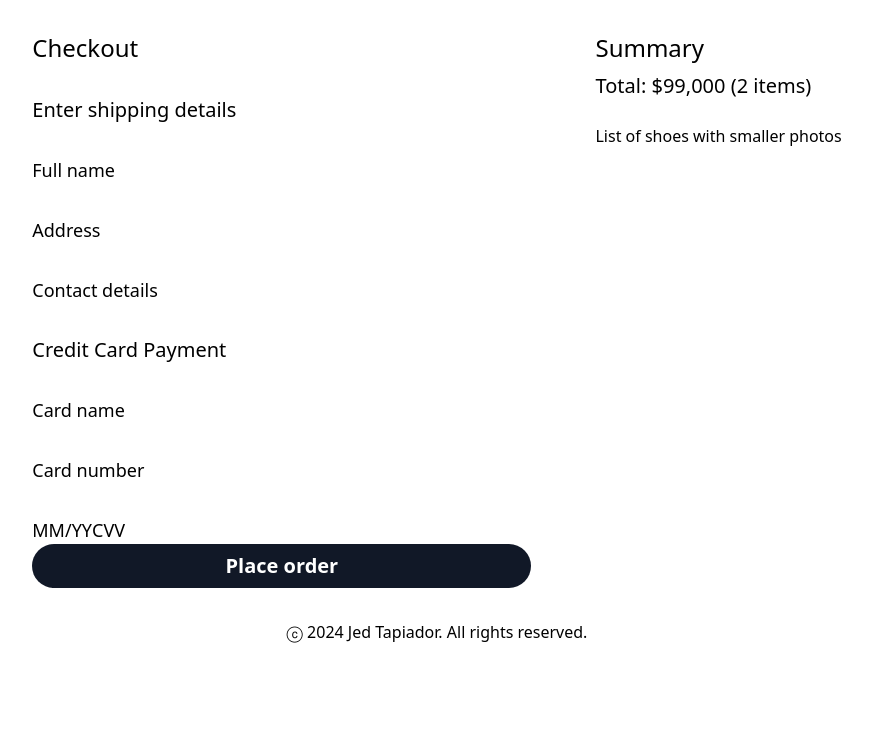
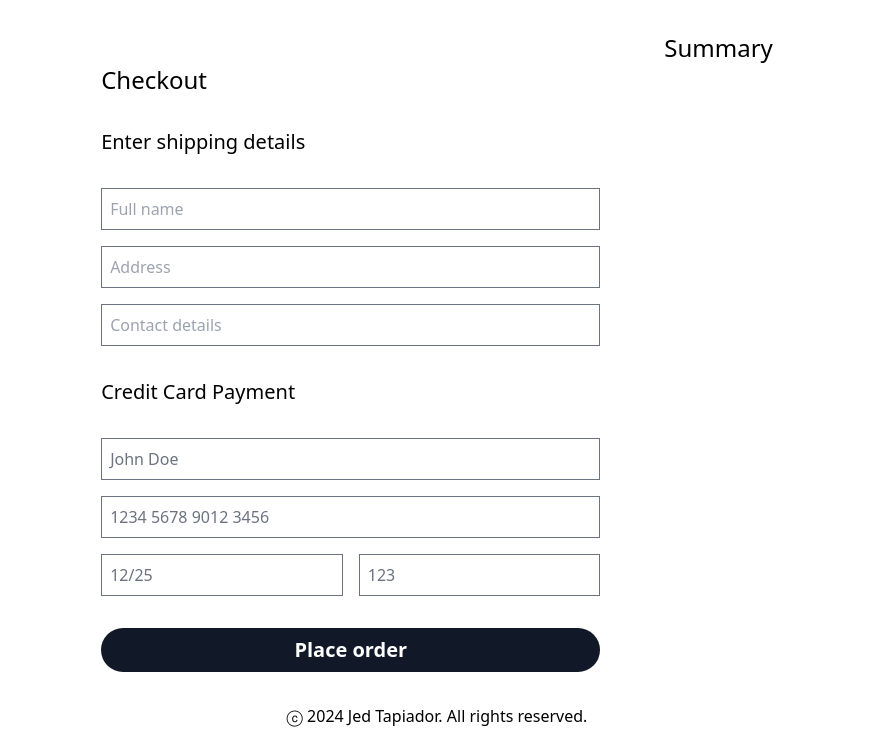
Before and after one commit to jedtap/shoe-store, a Django app: page /checkout/ in a window 1280 px wide. Shown: the part 100-844 px from the top of the page, without its empty margins (203-1075 px from the left). Before the commit the page ends 743 px from the top, so only its background shows below. Run offline with Django 3.2, Linux system fonts and the light colour scheme; some libraries are stand-ins or nearby versions.

Commit message:
display shoes on checkout. saving shipping details to database

```diff
--- a/core/admin.py
+++ b/core/admin.py
@@ -1,4 +1,6 @@
 from django.contrib import admin
 from .models import Shoe
+from .models import Order
 
 admin.site.register(Shoe)
+admin.site.register(Order)
--- a/core/static/checkout.js
+++ b/core/static/checkout.js
@@ -1,2 +1,58 @@
 const cartIcon = document.getElementById('cart-icon');
 cartIcon.classList.add('hidden');
+
+let cartItems = JSON.parse(localStorage.getItem('cartItems')) || [];
+
+fetch('/cart/', {
+    method: 'POST',
+    headers: {
+        'Content-Type': 'application/json',
+        'X-CSRFToken': getCSRF('csrftoken')
+    },
+    body: JSON.stringify({ cartItems: cartItems })
+})
+.then(response => response.json())
+.then(data => updateCart(data.shoes))
+
+function getCSRF(name) {
+    let csrf = null;
+    const cookies = document.cookie.split(';');
+    for (let i = 0; i < cookies.length; i++) {
+        const cookie = cookies[i].trim();
+        if (cookie.substring(0, name.length + 1) === (name + '=')) {
+            csrf = decodeURIComponent(cookie.substring(name.length + 1));
+            break;
+        }
+    }
+    return csrf;
+}
+
+function updateCart(shoes) {
+    const cartContainer = document.getElementById('cart-items-container');
+    const totalElement = document.getElementById('cart-total');
+    cartContainer.innerHTML = '';
+
+    let totalAmount = 0;
+
+    shoes.forEach(shoe => {
+        const shoeElement = document.createElement('div');
+        shoeElement.className = 'flex flex-row items-start space-x-4 space-y-4 md:items-center';
+        shoeElement.innerHTML = `
+            <img src="${shoe.image_url}" alt="${shoe.name}" class="w-24">
+            <div>
+                <h3 class="text-lg font-bold">${shoe.name}</h3>
+                <p class="text-gray-600">${shoe.shoe_type}</p>
+                <p class="text-gray-800">$${shoe.price_usd}</p>
+            </div>
+        `;
+        cartContainer.appendChild(shoeElement);
+        totalAmount += parseFloat(shoe.price_usd);
+    });
+
+    updateTotal(totalAmount);
+}
+
+function updateTotal(totalAmount) {
+    const totalElement = document.getElementById('cart-total');
+    totalElement.textContent = `Total: $${totalAmount} (${cartItems.length} items)`;
+}
--- a/core/templates/checkout.html
+++ b/core/templates/checkout.html
@@ -8,33 +8,38 @@
     <div class="flex flex-col-reverse md:flex-row justify-center items-start md:space-x-16">
 
         {% comment %} Column 1: Shipping and Payment details {% endcomment %}
-        <div class="space-y-8 w-full md:w-2/5">
-            <h1 class="text-2xl">Checkout</h1>
-            <h2 class="text-xl">Enter shipping details</h2>
-            <div class="text-lg">Full name</div>
-            <div class="text-lg">Address</div>
-            <div class="text-lg">Contact details</div>
+        <div class="w-full md:w-2/5">
+            <form method="post" action="{% url "new_order" %}" class="space-y-8">
+                {% csrf_token %}
 
-            <h2 class="text-xl">Credit Card Payment</h2>
-            <div class="text-lg">Card name</div>
-            <div class="text-lg">Card number</div>
-            <div class="flex">
-                <div class="text-lg">MM/YY</div>
-                <div class="text-lg">CVV</div>
-            </div>
+                <h1 class="text-2xl">Checkout</h1>
+                <h2 class="text-xl">Enter shipping details</h2>
+                <div class="space-y-4">
+                    <input type="text" name="name" placeholder="Full name" class="border border-gray-500 w-full p-2">
+                    <input type="text" name="address" placeholder="Address" class="border border-gray-500 w-full p-2">
+                    <input type="text" name="contact" placeholder="Contact details" class="border border-gray-500 w-full p-2">
+                </div>
 
-            <a href="{% url "home" %}" alt="home" class="text-xl hover:text-gray-800">
-                <button class="bg-gray-900 hover:bg-gray-500 text-white font-bold py-2 px-6 rounded-full w-full">
-                    Place order
-                </button>
-            </a>
+                <h2 class="text-xl">Credit Card Payment</h2>
+                <div class="space-y-4">
+                    <div class="border border-gray-500 text-gray-500 w-full p-2" readonly>John Doe</div>
+                    <div class="border border-gray-500 text-gray-500 w-full p-2" readonly>1234 5678 9012 3456</div>
+                    <div class="flex space-x-4">
+                        <div class="border border-gray-500 text-gray-500 w-full p-2" readonly>12/25</div>
+                        <div class="border border-gray-500 text-gray-500 w-full p-2" readonly>123</div>
+                    </div>
+                </div>
+
+                <input type="hidden" name="items" value='{"item991": "value1", "item2": "value2"}'>
+                <button class="bg-gray-900 hover:bg-gray-500 text-xl text-white font-bold py-2 px-6 rounded-full w-full my-8" type="submit">Place order</button>
+            </form>
         </div>
 
         {% comment %} Column 2: Summary of order {% endcomment %}
         <div class="w-full space-y-2 mb-8 md:w-auto">
             <h2 class="text-2xl">Summary</h2>
-            <p class="text-xl">Total: $99,000 (2 items)</p>
-            <div class="py-4 space-y-8 hidden md:block">List of shoes with smaller photos</div>
+            <p class="text-xl" id="cart-total"></p>
+            <div class="py-4 space-y-8 hidden md:block" id="cart-items-container"></div>
         </div>
 
     </div>
--- a/core/urls.py
+++ b/core/urls.py
@@ -7,4 +7,5 @@
     path('shoe/<int:pk>/', views.shoe_detail, name='shoe_detail'),
     path('cart/', views.cart, name='cart'),
     path('checkout/', views.checkout, name='checkout'),
+    path('new_order', views.new_order, name='new_order')
 ]
--- a/core/views.py
+++ b/core/views.py
@@ -1,5 +1,6 @@
-from django.shortcuts import render, get_object_or_404
+from django.shortcuts import render, redirect, get_object_or_404
 from .models import Shoe
+from .models import Order
 
 from django.http import JsonResponse
 import json
@@ -40,4 +41,33 @@
         return render(request, 'cart.html')
 
 def checkout(request):
-    return render(request, "checkout.html")
+    if request.method == 'POST':
+        data = json.loads(request.body)
+        cartItems = data.get('cartItems', [])
+        shoes = Shoe.objects.filter(id__in=cartItems)
+        shoes_data = [
+            {
+                'pk': shoe.pk,
+                'name': shoe.name,
+                'shoe_type': shoe.shoe_type,
+                'price_usd': shoe.price_usd,
+                'image_url': shoe.image.url,
+            }
+            for shoe in shoes
+        ]
+        return JsonResponse({'shoes': shoes_data})
+    else:
+        return render(request, 'checkout.html')
+
+def new_order(request):
+    if request.method == 'POST':
+        items = json.loads(request.POST.get('items'))
+        order = Order()
+        order.name = request.POST.get('name')
+        order.address = request.POST.get('address')
+        order.contact = request.POST.get('contact')
+        order.items = items
+        order.save()
+        return redirect('home')
+    else:
+        return render(request, 'checkout.html')
```
Also changed, not shown: core/models.py (+10 -0 lines), core/migrations/0002_order.py (added).
